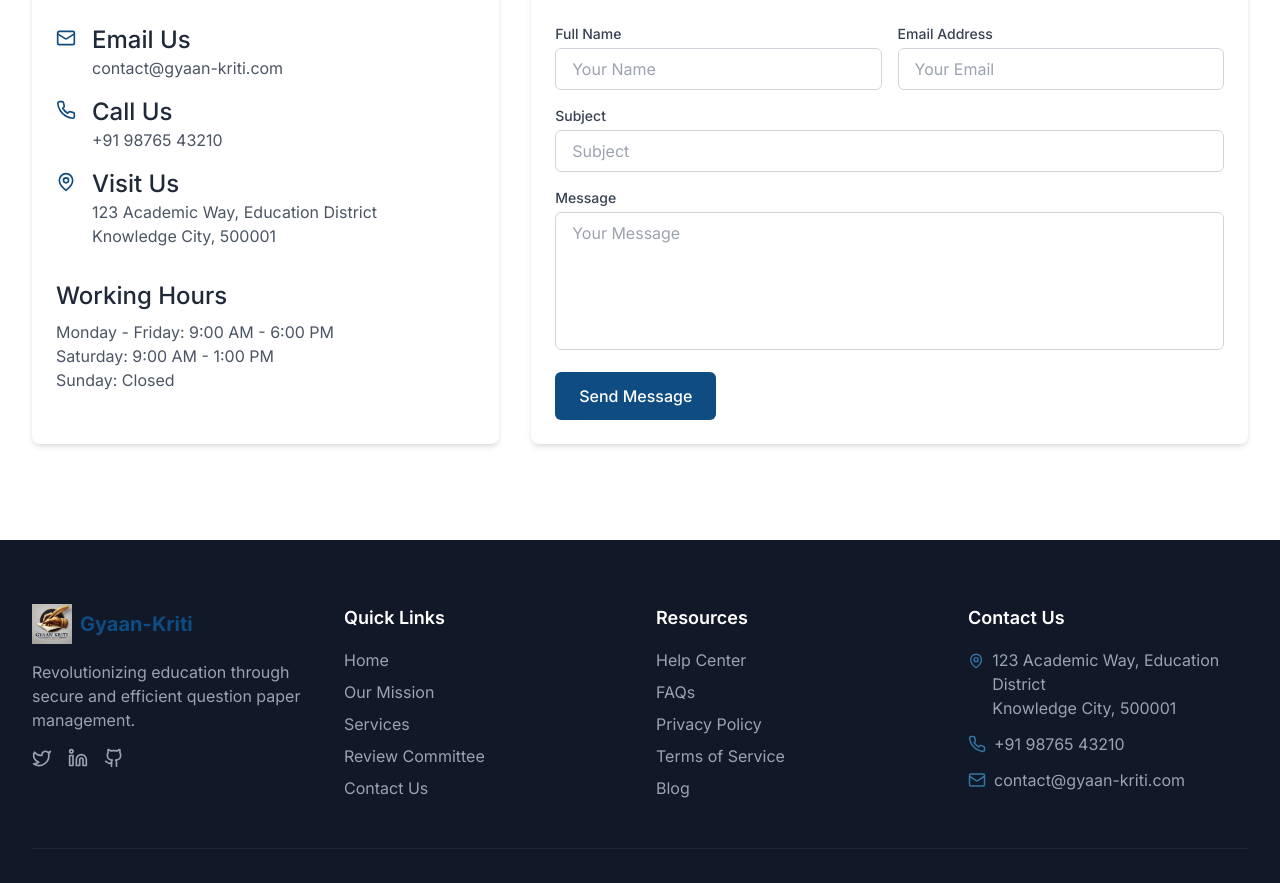
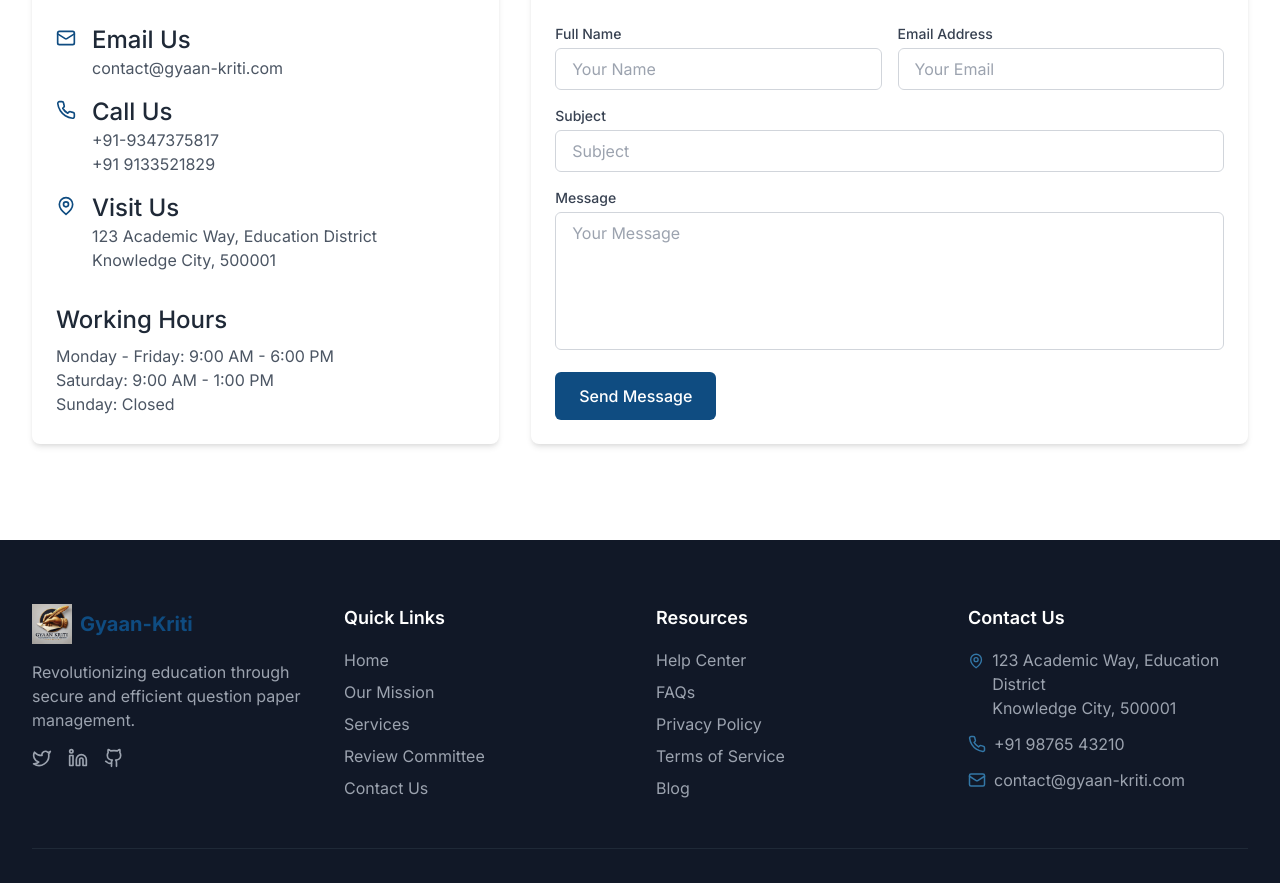
Before and after one commit to b-rushik/Application-development, a React (Vite) app: page / in a window 1280 px wide. Shown: the part 5651-6534 px from the top of the page. Built offline with nearby package versions, Linux system fonts and the light colour scheme.

Commit message:
Add files via upload

```diff
--- a/src/pages/HomePage.tsx
+++ b/src/pages/HomePage.tsx
@@ -477,7 +477,8 @@ const HomePage = () => {
                   <Phone className="mr-4 text-primary-500 flex-shrink-0 mt-1" size={20} />
                   <div>
                     <h4 className="font-medium">Call Us</h4>
-                    <p className="text-gray-600">+91 98765 43210</p>
+                    <p className="text-gray-600">+91-9347375817</p>
+                    <p className="text-gray-600">+91 9133521829</p>
                   </div>
                 </div>
 
```
